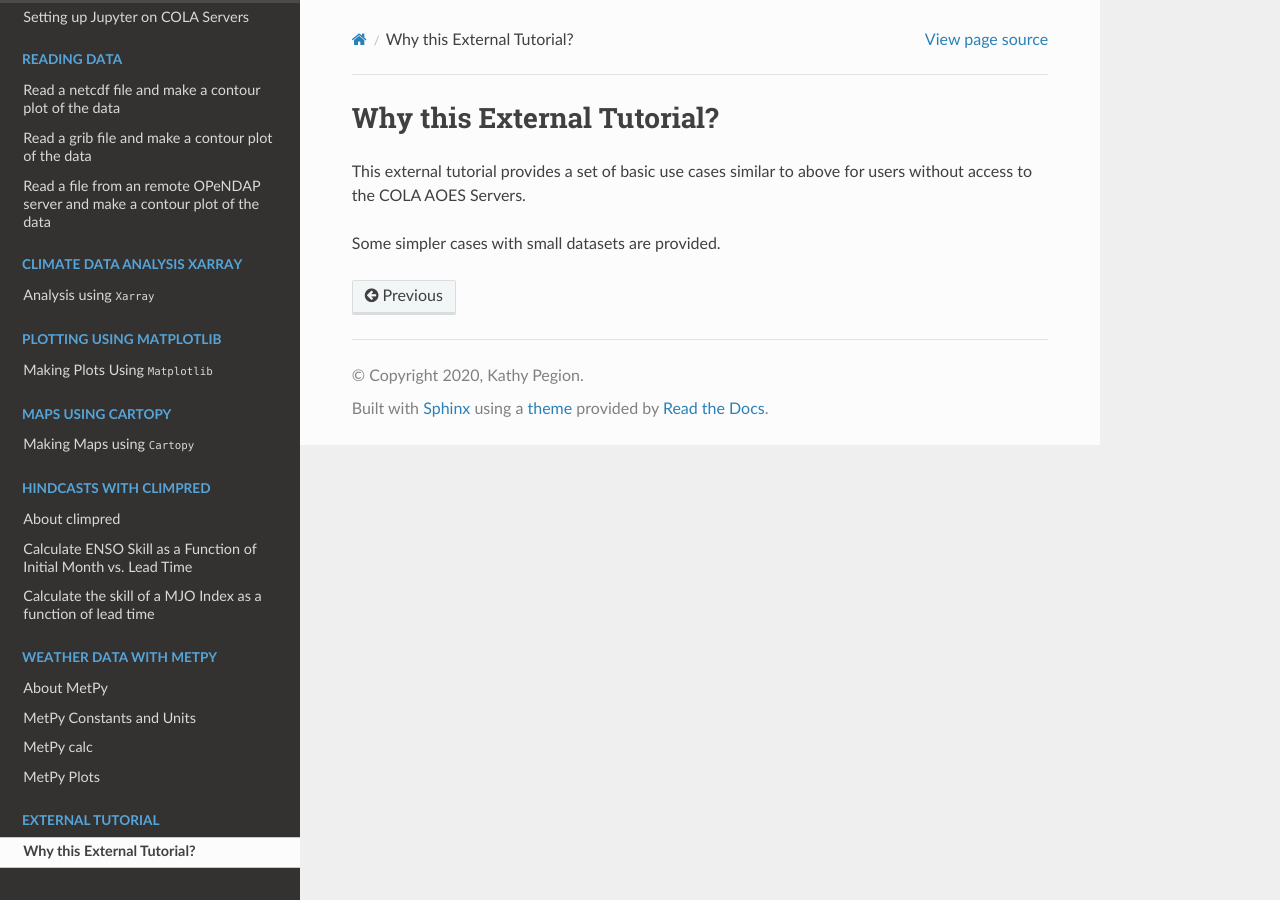
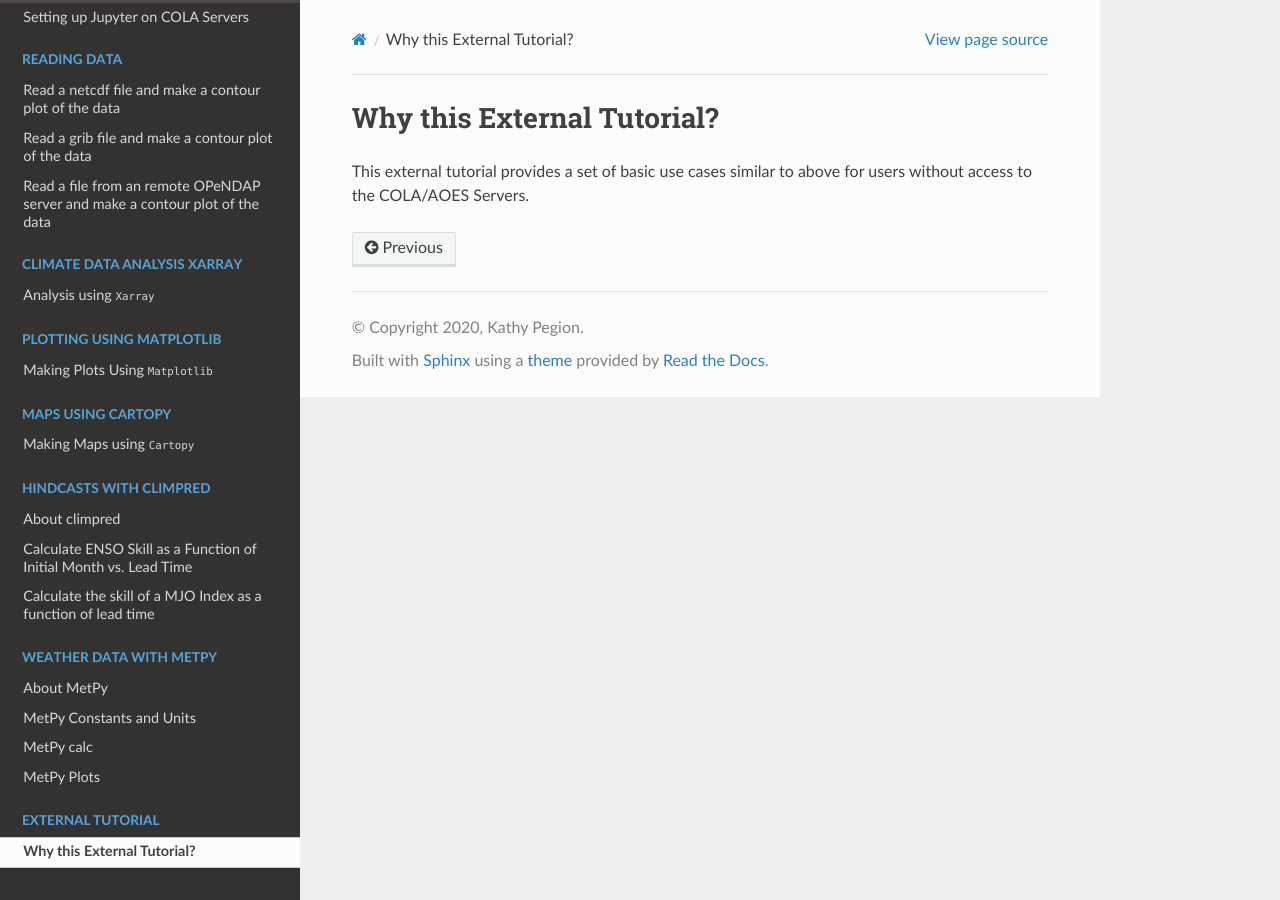
Before and after one commit to kpegion/Pangeo-at-AOES, a Sphinx documentation site: the page built from docs/source/external.rst, in a window 1280 px wide. Built offline with Sphinx 7.4.7 and the Read the Docs theme 2.0.0, drawn with Linux system fonts in a browser that asks for light colours.

Commit message:
update external

```diff
--- a/docs/source/external.rst
+++ b/docs/source/external.rst
@@ -1,8 +1,4 @@
-.. _External Tutorial:
-
 Why this External Tutorial?
 ############################
 
-This external tutorial provides a set of basic use cases similar to above for users without access to the COLA AOES Servers.
-
-Some simpler cases with small datasets are provided.
+This external tutorial provides a set of basic use cases similar to above for users without access to the COLA/AOES Servers.
--- a/docs/source/prereq.rst
+++ b/docs/source/prereq.rst
@@ -12,4 +12,4 @@ Data Access
 #####################
 While many of these examples will have common relevance to the atmospheric, oceanic, and climate science fields, they are designed with the assumption that you have an account on the COLA AOES servers and access to local data there.
 
-A subset of some of the examples that do not require COLA AOES Server access are provided in the `External Tutorial`_.
+Examples that do not require COLA AOES Server access are provided in the External Tutorial.
```
